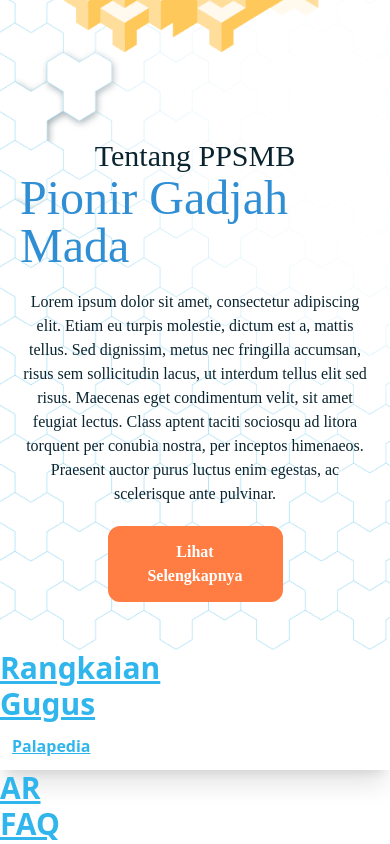
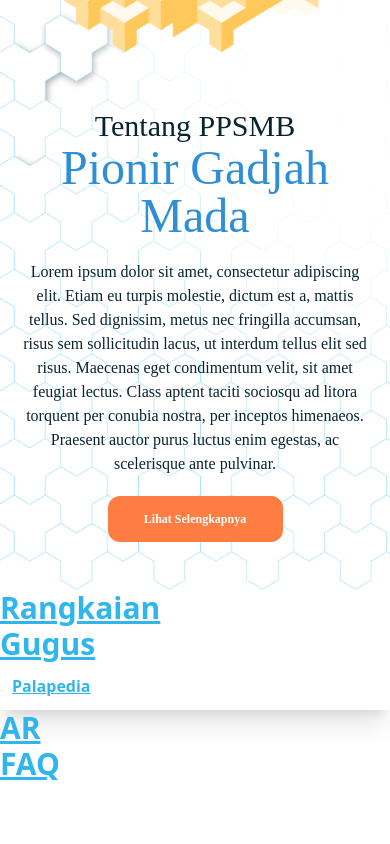
Before and after one commit to achmadluthfan/app_test, a Next.js app: page / in a window 390 px wide. Shown: the part 978-1822 px from the top of the page. After the commit the page ends 1762 px from the top, so only its background shows below. Built offline with nearby package versions, Linux system fonts and the light colour scheme.

Commit message:
edit sedikit button + text

```diff
--- a/components/pages/homepage/Welcome.js
+++ b/components/pages/homepage/Welcome.js
@@ -245,7 +245,9 @@
         <Image src="/assets/logo.png" alt="" height={300} width={300} className="mx-auto block" />
         <div className="flex flex-col items-center justify-center lg:items-start">
           <h1 className="font-rubik text-3xl font-medium text-blue-900">Tentang PPSMB</h1>
-          <h1 className="font-damion text-5xl font-medium text-blue-400">Pionir Gadjah Mada</h1>
+          <h1 className="text-center font-damion text-5xl font-medium text-blue-400">
+            Pionir Gadjah Mada
+          </h1>
           <p className="py-5 text-center font-rubik text-blue-900 lg:text-justify xl:w-4/5">
             Lorem ipsum dolor sit amet, consectetur adipiscing elit. Etiam eu turpis molestie,
             dictum est a, mattis tellus. Sed dignissim, metus nec fringilla accumsan, risus sem
@@ -254,7 +256,7 @@
             nostra, per inceptos himenaeos. Praesent auctor purus luctus enim egestas, ac
             scelerisque ante pulvinar.
           </p>
-          <button className="w-1/2 rounded-xl border-2 border-orange-500 bg-orange-500 px-5 py-3 font-rubik font-bold text-white duration-300 hover:border-2 hover:border-orange-500 hover:bg-white hover:text-orange-500 md:text-xl xl:text-2xl">
+          <button className="w-1/2 rounded-xl border-2 border-orange-500 bg-orange-500 px-5 py-3 font-rubik text-[12px] font-bold text-white duration-300 hover:border-2 hover:border-orange-500 hover:bg-white hover:text-orange-500 md:text-xl xl:text-2xl sm:text-[24px]">
             Lihat Selengkapnya
           </button>
         </div>
```
